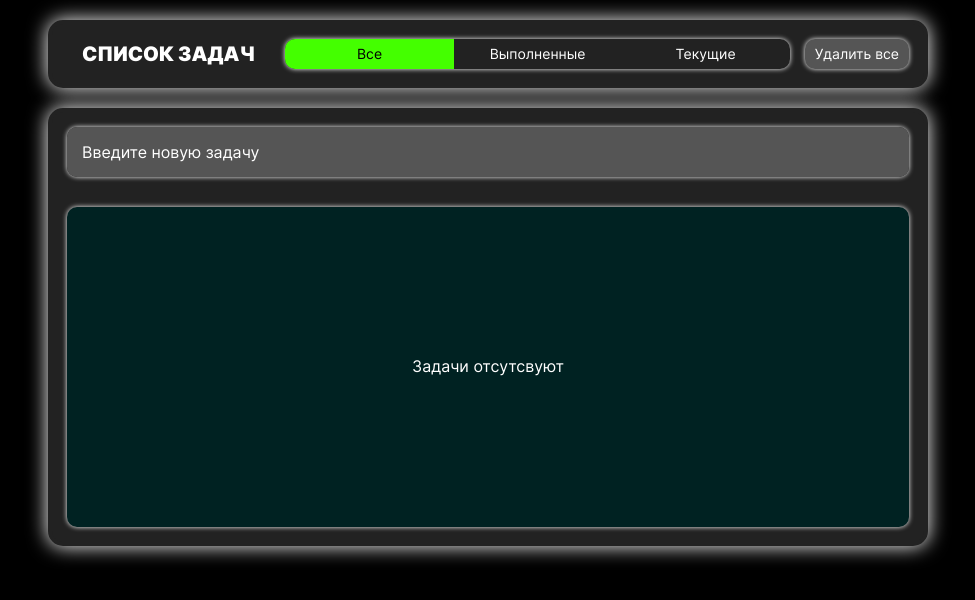
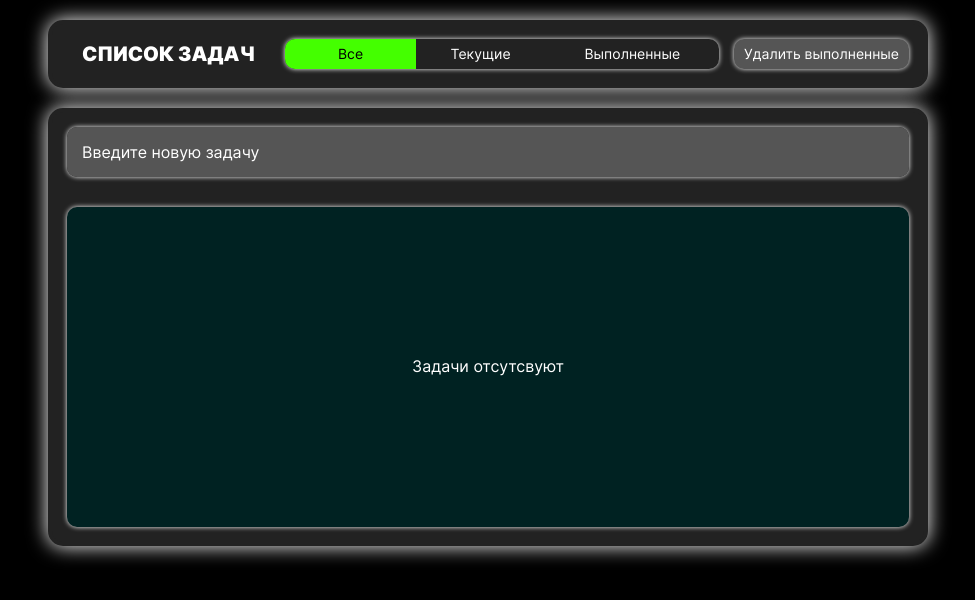
Before and after one commit to uzornakovre/todolist-react-ts, a React (Create React App) app: page / in a window 1280 px wide. Shown: the top 600 px of the page, without its empty margins (152-1127 px from the left). Built offline with nearby package versions, Linux system fonts and the light colour scheme.

Commit message:
fix: fix remove button

```diff
--- a/src/components/app-header/app-header.module.scss
+++ b/src/components/app-header/app-header.module.scss
@@ -42,7 +42,7 @@
   display: flex;
   align-items: center;
   justify-content: center;
-  max-width: 150px;
+  max-width: 220px;
   height: 30px;
   padding-left: 10px;
   padding-right: 10px;
--- a/src/components/app-header/app-header.tsx
+++ b/src/components/app-header/app-header.tsx
@@ -1,6 +1,6 @@
 import { useAppDispatch, useAppSelector } from "../../services/hooks";
 import { getAllTasks } from "../../services/task-list/task-list-selectors";
-import { removeAllTasks } from "../../services/task-list/task-list-slice";
+import { removeCompletedTasks } from "../../services/task-list/task-list-slice";
 import styles from "./app-header.module.scss";
 import FilterOptions from "./filter/filter-options";
 
@@ -8,7 +8,7 @@ const AppHeader = () => {
   const dispatch = useAppDispatch();
   const allTasks = useAppSelector(getAllTasks);
   function handleRemoveButtonClick() {
-    dispatch(removeAllTasks());
+    dispatch(removeCompletedTasks());
   }
   return (
     <header className={styles.header}>
@@ -20,7 +20,7 @@ const AppHeader = () => {
         onClick={handleRemoveButtonClick}
         disabled={!allTasks.length}
       >
-        Удалить&nbsp;все
+        Удалить&nbsp;выполненные
       </button>
     </header>
   );
--- a/src/components/app-header/filter/filter-options.module.scss
+++ b/src/components/app-header/filter/filter-options.module.scss
@@ -5,7 +5,7 @@
   display: grid;
   align-items: center;
   justify-items: center;
-  grid-template-columns: repeat(3, 1fr);
+  grid-template-columns: 30% 30% 40%;
   width: 100%;
   height: 30px;
   box-shadow: 0 0 5px $color-text-1;
@@ -15,7 +15,6 @@
   @include use-default-font($size: $font-size-text-s);
 
   @media screen and (max-width: calc($screen-width-tablet - 1px)) {
-    grid-template-columns: 30% 40% 30%;
     font-size: $font-size-text-xs;
   }
 }
--- a/src/services/task-list/task-list-slice.ts
+++ b/src/services/task-list/task-list-slice.ts
@@ -33,10 +33,10 @@ const taskListSlice = createSlice({
         allTasks: state.allTasks.filter((task) => task.id !== action.payload),
       };
     },
-    removeAllTasks: (state) => {
+    removeCompletedTasks: (state) => {
       return {
         ...state,
-        allTasks: initialState.allTasks,
+        allTasks: state.allTasks.filter((t) => !t.isComplete),
       };
     },
     toggleTask: (state, action: PayloadAction<string>) => {
@@ -67,7 +67,7 @@ const taskListSlice = createSlice({
 export const {
   createTask,
   removeTask,
-  removeAllTasks,
+  removeCompletedTasks,
   toggleTask,
   toggleShowMode,
 } = taskListSlice.actions;
--- a/src/utils/constants.ts
+++ b/src/utils/constants.ts
@@ -1,5 +1,5 @@
 export const filterOptions: TFilterOptions = [
   { name: "Все", value: "all" },
+  { name: "Текущие", value: "current" },
   { name: "Выполненные", value: "done" },
-  { name: "Текущие", value: "current" },
 ];
```
